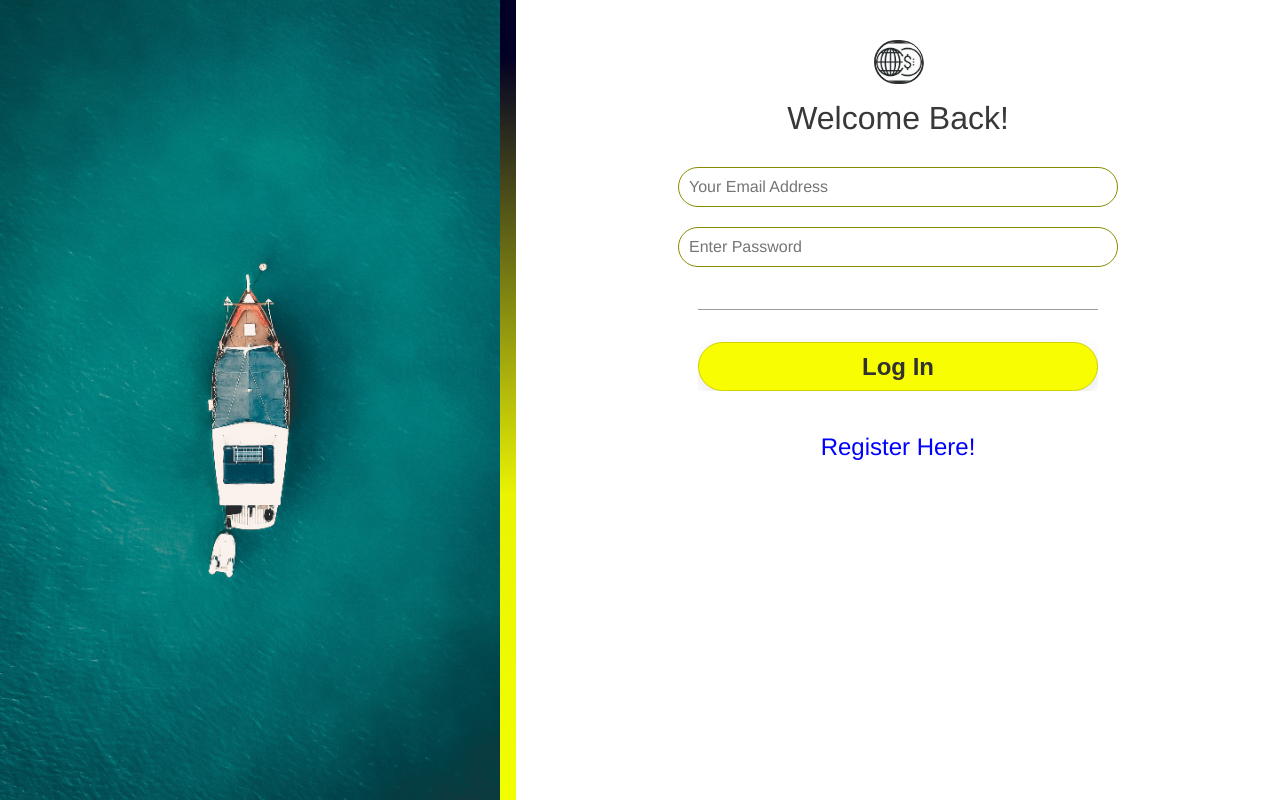
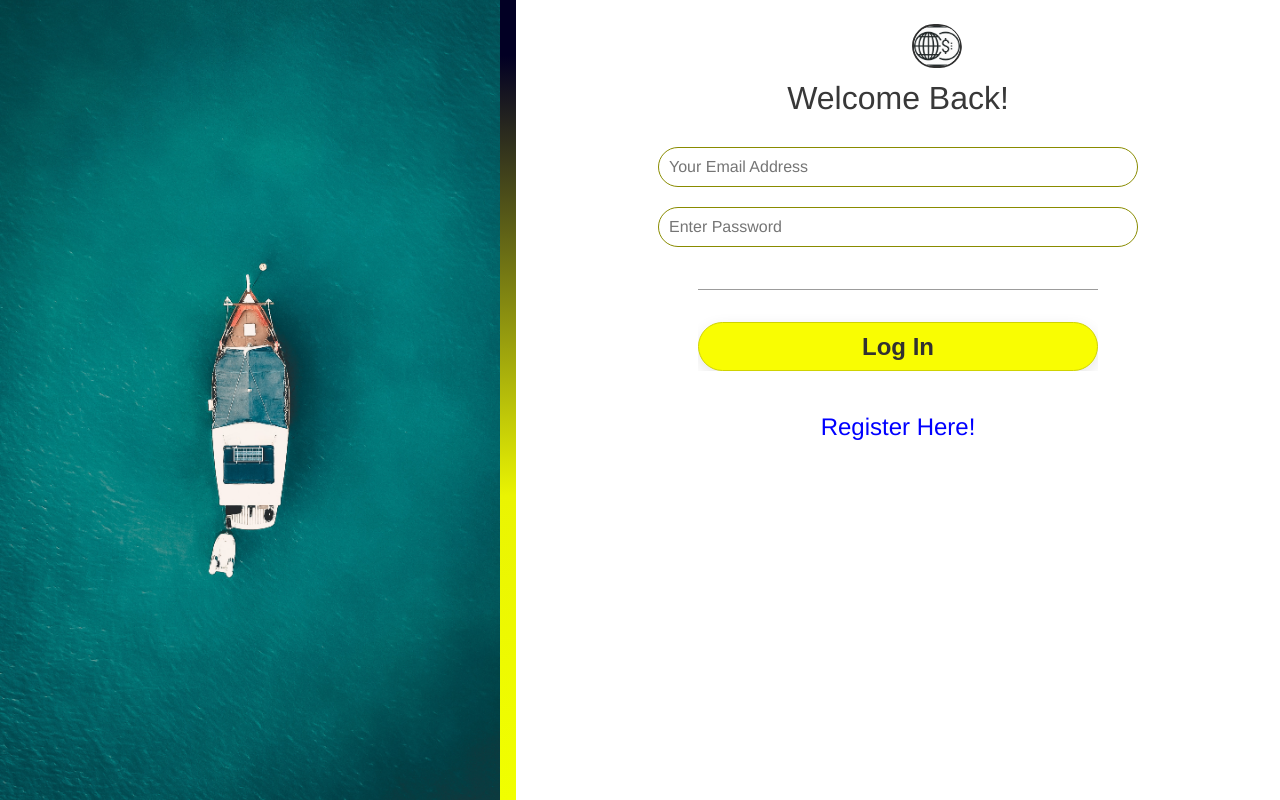
Before and after one commit to CarlosSuarezJS20/Budget-World-react.js-v2.0, a React app: page /budget-world-react/login in a window 1280 px wide. Built offline with nearby package versions, Linux system fonts and the light colour scheme.

Commit message:
redeploying app

```diff
--- a/src/Loader/Loader.css
+++ b/src/Loader/Loader.css
@@ -5,6 +5,7 @@
 	background: linear-gradient(150deg, rgb(141, 139, 0) 0%, rgb(0, 0, 0) 61%);
 	z-index: 10003;
 	opacity: 1;
+	overflow: hidden;
 }
 
 .Spinner {
--- a/src/components/CategoriesSection/CatergoriesFilterSection.css
+++ b/src/components/CategoriesSection/CatergoriesFilterSection.css
@@ -1,5 +1,5 @@
 .ButtonsSection {
-	padding-top: 1rem;
+	padding-top: 6rem;
 	margin-right: auto;
 	margin-left: auto;
 	padding-right: 1rem;
@@ -79,6 +79,7 @@
 @media (min-width: 700px) {
 	.ButtonsSection {
 		display: grid;
+		padding-top: 6.6rem;
 		grid-template-columns: repeat(auto-fill, minmax(200px, 200px));
 		grid-column-gap: 0.5rem;
 		grid-row-gap: 0.5rem;
--- a/src/components/Logo/Logo.css
+++ b/src/components/Logo/Logo.css
@@ -7,7 +7,7 @@
 }
 
 .LogoLogin {
-	width: 75px;
+	width: 35px;
 	border: 2px solid rgb(49, 49, 49);
 	border-radius: 50px;
 }
@@ -18,7 +18,7 @@
 
 @media (min-width: 500px) {
 	.LogoLogin {
-		width: 80px;
+		width: 40px;
 	}
 }
 
--- a/src/components/Navigation/Toolbar/Toolbar.js
+++ b/src/components/Navigation/Toolbar/Toolbar.js
@@ -23,9 +23,10 @@ const toolBar = () => {
 
 	const navbarStyles = {
 		position: 'fixed',
-		top: visible ? '90%' : '100%',
+		top: visible ? '1%' : '-30%',
 		left: 0,
 		right: 0,
+		height: '100px',
 		background: 'transparent',
 		zIndex: 100,
 		transition: 'top 0.6s',
--- a/src/containers/Auth/Auth.css
+++ b/src/containers/Auth/Auth.css
@@ -18,30 +18,41 @@
 }
 
 .LogoHolder {
-	position: absolute;
-	top: 46%;
-	left: 40%;
-	background-color: #fff;
-	border-radius: 50px;
+	display: block;
 }
 
 .FormHolder {
 	height: 50vh;
+	overflow: hidden;
+}
+
+@media (min-width: 400px) {
+	.HeroImage {
+		height: 40vh;
+	}
 }
 
 @media (min-width: 500px) {
+	.HeroImage {
+		height: 50vh;
+	}
+
 	.LogoHolder {
 		left: 45%;
+		display: block;
+	}
+
+	.FormHolder {
+		height: 50vh;
+		overflow: scroll;
 	}
 }
 
 .Auth {
-	margin: 2rem auto;
+	margin: 1.5rem auto;
 	width: 300px;
 	text-align: center;
-
 	border-radius: 5px;
-	padding: 20px;
 	box-sizing: border-box;
 }
 
@@ -166,8 +177,8 @@
 
 	.LogoHolder {
 		position: absolute;
-		top: 5%;
-		left: 67%;
+		top: 3%;
+		left: 70%;
 		background-color: #fff;
 		border-radius: 50px;
 	}
@@ -176,7 +187,7 @@
 @media (min-width: 1300px) {
 	.LogoHolder {
 		position: absolute;
-		top: 5%;
+		top: 3%;
 		left: 73%;
 		background-color: #fff;
 		border-radius: 50px;
--- a/src/containers/Auth/Auth.js
+++ b/src/containers/Auth/Auth.js
@@ -154,15 +154,15 @@ class Auth extends Component {
 		}
 		return (
 			<section className={classes.LoginSection}>
-				<div className={classes.LogoHolder}>
-					<Logo active />
-				</div>
 				<header>
 					<div className={classes.HeroImage}></div>
 				</header>
 				<div className={classes.FormHolder}>
 					<div className={classes.Auth}>
 						{authRedirect}
+						<div className={classes.LogoHolder}>
+							<Logo active />
+						</div>
 						{errorMessage}
 						{this.state.creatingAccount ? (
 							<h2>Welcome to Budget World!</h2>
```
